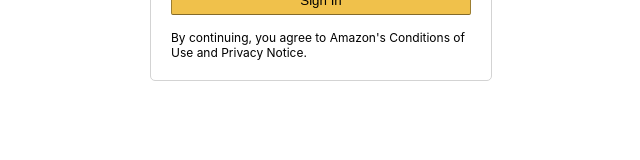
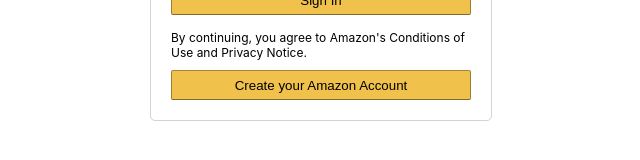
Before and after one commit to shubhamy17/amazone-clone, a React (Create React App) app: page /login in a window 1280 px wide. Shown: the part 358-518 px from the top of the page, without its empty margins (319-959 px from the left). Built offline with nearby package versions, Linux system fonts and the light colour scheme.

Commit message:
update login js

```diff
--- a/src/Login.js
+++ b/src/Login.js
@@ -18,7 +18,7 @@
                     <button className="login__sing">Sign In</button>
                 </form>
                 <p>By continuing, you agree to Amazon's Conditions of Use and Privacy Notice.</p>
-                {/* <button className="login__crateacc">Create your Amazon Account</button> */}
+                <button className="login__crateacc">Create your Amazon Account</button>
             </div>
         </div>
     )
```
